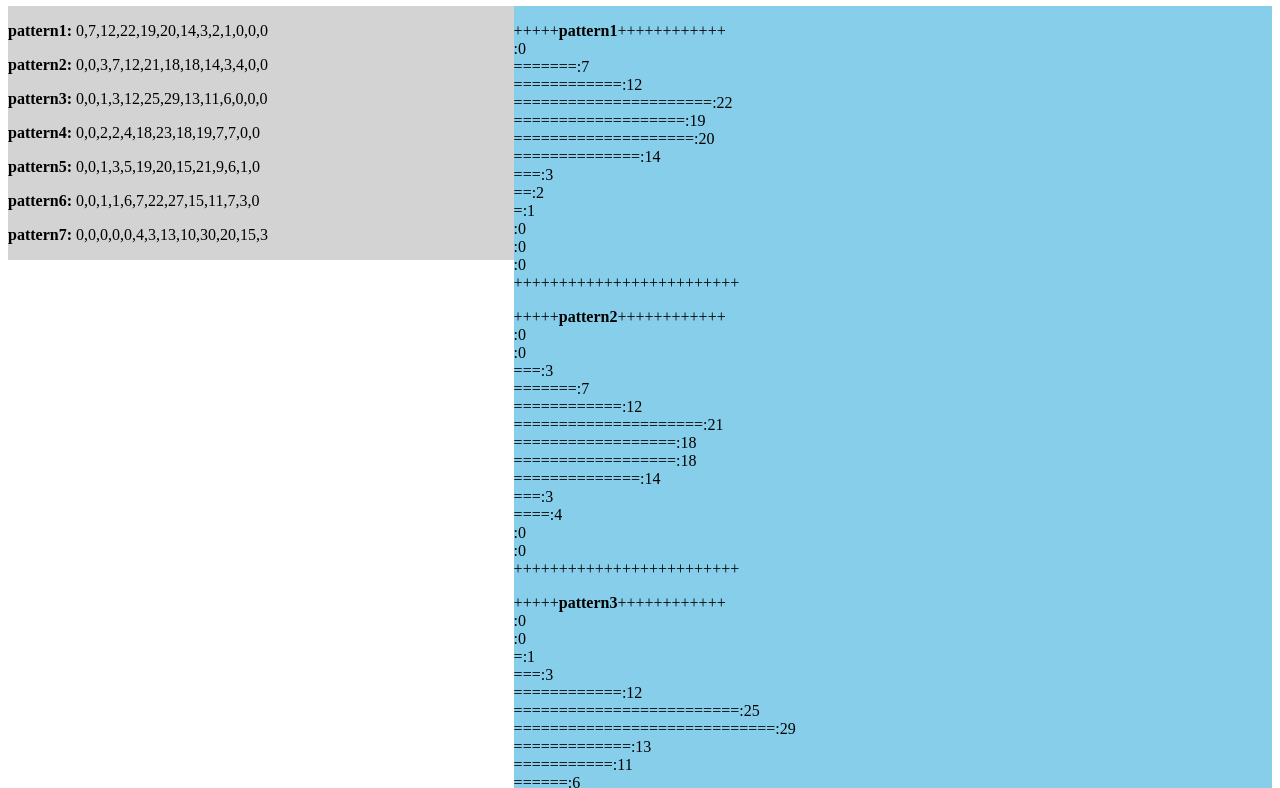
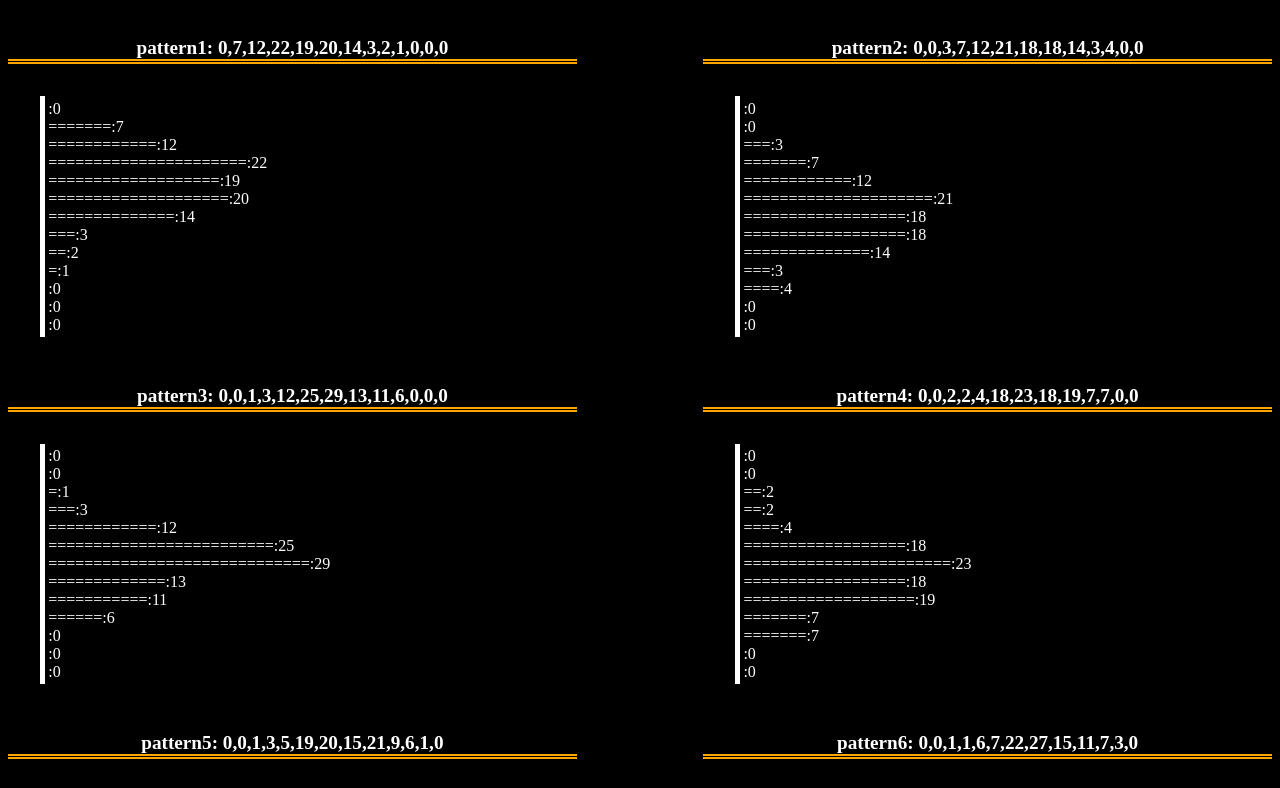
Before and after one commit to radixm46/pseudo-normal-dist, a website: page src/main.html in a window 1280 px wide. Shown: the part 60-848 px from the top of the page. Drawn offline with Linux system fonts and the light colour scheme.

Commit message:
update function as class, reconstruct layout

```diff
--- /dev/null
+++ b/src/default.css
@@ -0,0 +1,20 @@
+* {
+    background-color: black;
+    color: white;
+}
+h1 {
+    align-content: center;
+    border-bottom: solid 15px orange;
+    text-align: center;
+}
+h2 {
+    font-size: 120%;
+    border-bottom: double 5px orange;
+    text-align: center;
+}
+
+p {
+    margin: 2em;
+    padding: 0.2em;
+    border-left: solid 5px white;
+}
--- a/src/main.html
+++ b/src/main.html
@@ -3,22 +3,20 @@
         <meta charset="UTF-8" />
         <meta http-equiv="Content-Type" content="text/html; charset=utf-8" />
     </head>
+    <link rel="stylesheet" href="default.css" type="text/css" />
     <body>
+        <H1> random? numbers</H1>
+        <div style="width:45%; float:left"><span id="result_1"></span></div>
+        <div style="width:45%; float:right"><span id="result_2"></span></div>
+        <div style="width:45%; float:left"><span id="result_3"></span></div>
+        <div style="width:45%; float:right"><span id="result_4"></span></div>
+        <div style="width:45%; float:left"><span id="result_5"></span></div>
+        <div style="width:45%; float:right"><span id="result_6"></span></div>
+        <div style="width:45%; float:left"><span id="result_7"></span></div>
         <script src="main.js"></script>
-        <H1> random? numbers</H1>
-        <div style="background:lightgray; float:left; display:inline-block; width:40%;">
-            <p><b>pattern1: </b><span id="result_1"></span></p>
-            <p><b>pattern2: </b><span id="result_2"></span></p>
-            <p><b>pattern3: </b><span id="result_3"></span></p>
-            <p><b>pattern4: </b><span id="result_4"></span></p>
-            <p><b>pattern5: </b><span id="result_5"></span></p>
-            <p><b>pattern6: </b><span id="result_6"></span></p>
-            <p><b>pattern7: </b><span id="result_7"></span></p>
-        </div>
-        <div style="background:skyblue; display:inline-block; width:60%; float:right;" id="plots"></div>
         <script>
          const generateArray = (thresh=0.0) => {
-             return generateFreqTable(...generateRandomNums(100, 13, thresh));
+             return new RandomNormalGenerator(100, 13, thresh);
          }
          var e1 = document.getElementById("result_1");
          var e2 = document.getElementById("result_2");
@@ -35,11 +33,10 @@
 
          elementsList.forEach((elem, idx) => {
              let numArr = generateArray(variances[idx]);
-             elem.innerHTML = numArr;
-             console.log(idx);
-             str4plot += plotStuff(idx, numArr);
+             elem.innerHTML = numArr.plotStuff(idx);
+             //str4plot += plotStuff(idx, numArr);
          })
-         plots.innerHTML = str4plot;
+         //plots.innerHTML = str4plot;
         </script>
     </body>
 </html>
--- a/src/main.js
+++ b/src/main.js
@@ -1,48 +1,46 @@
 // generate random numbers
 // call this from main.html
 
+class RandomNormalGenerator {
   // generate rondom numbers with
   // n = listLength, number range = numberOfGroups, median? offset = offset
-const generateRandomNums = (listLength = 100, numberOfGroups = 13, offset = 0.0) => {
-  const distributionList = new Int16Array(listLength);
-
-  distributionList.forEach((val, index) => {
+  constructor(listLength = 100, numberOfGroups = 13, offset = 0.0) {
+    this.distributionList= new Int16Array(listLength);
+    this.numberOfGroups = numberOfGroups;
+    this.offset = offset;
+    this.distributionList.forEach((val, index) => {
       val = 0;
       for (const addelem in new Int16Array(numberOfGroups)) {
         val += Math.round(Math.random() + offset);
       }
-    distributionList[index] = val;
-  }
-  );
-  return [distributionList.sort(), numberOfGroups];
-};
+      this.distributionList[index] = val;
+    });
+    this.distributionList = this.distributionList.sort();
 
     // generate frequency table from given list obj
-const generateFreqTable = (array, numOfGroups) => {
+    const genFreqArr = () => {
+      const freqArray = new Int16Array(this.numberOfGroups);
       // given array must be sorted (ascending)
-  const freqResult = new Int16Array(numOfGroups);
-  for (let i = 0; i < numOfGroups; i++) {
-    const result = array.filter(num => num === i);
-    freqResult[i] = result.length;
+      for (let i = 0; i < this.numberOfGroups; i++) {
+        const result = this.distributionList.filter(num => num === i);
+        freqArray[i] = result.length;
       }
-  return freqResult;
+      return freqArray;
     };
+    this.freqArray = genFreqArr();
+  }
 
   // generate simple ascii bar plot
-const plotStuff = (idx, srcArray, idxchar = "=") => {
+  plotStuff(idx, idxchar = "=") {
     const pltTitle = "pattern" + (idx + 1);
-  splitBarTop =  `<p>${"+".repeat(5)}<b>${pltTitle}</b>`+ "+".repeat(20 - pltTitle.length) + "<br>";
-  splitBarBot = "+".repeat(25) + "</p>";
+    //let splitBarTop =  `<p>${"+".repeat(5)}<b>${pltTitle}</b>`+ "+".repeat(20 - pltTitle.length) + "<br>";
+    //let splitBarBot = "+".repeat(25) + "</p>";
+    //let freqArrayStr = `<b>${pltTitle}: </b>${this.freqArray}<br>${"-".repeat(25)}<br>`;
+    let freqArrayStr = `<h2>${pltTitle}: ${this.freqArray}</h2>`;
     let returnStr = "";
-  for (const arrNum of srcArray) {
+    for (const arrNum of this.freqArray) {
       returnStr += idxchar.repeat(arrNum) + `:${arrNum}<br>`;
     }
-  return splitBarTop + returnStr + splitBarBot;
-};
-
-// test
-// generateRandomNums(100, 13)
-// console.log(generateRandomNums(100, 13));
-// console.log(
-//  ...generateFreqTable(...generateRandomNums(100, 13, -0.2))
-// );
+    return freqArrayStr + `<p>${returnStr}</p>`;
+  }
+}
```
Lines whose indentation alone changed are shown as unchanged.
